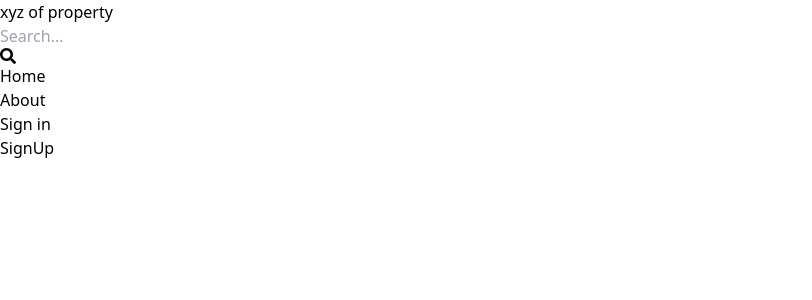
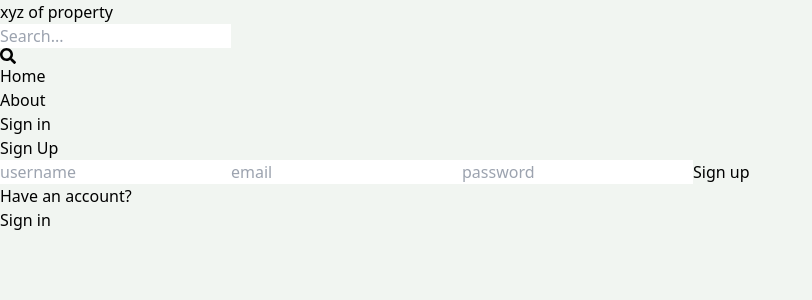
Before and after one commit to tushar122623/Dream-Properties, a React (Vite) app in the folder client/: page /sign-up in a window 1280 px wide. Shown: the top 300 px of the page, without its empty margins (0-812 px from the left). Built offline with nearby package versions, Linux system fonts and the light colour scheme.

Commit message:
complete sign up page ui

```diff
--- a/client/src/index.css
+++ b/client/src/index.css
@@ -1,3 +1,7 @@
 @tailwind base;
 @tailwind components;
 @tailwind utilities;
+
+body{
+    background-color: rgb(241, 245, 241);
+}
--- a/client/src/pages/SignUp.jsx
+++ b/client/src/pages/SignUp.jsx
@@ -1,9 +1,26 @@
-import React from 'react'
+//import React from 'react'
+import { Link } from 'react-router-dom';
 
 export default function SignUp() {
   return (
-    <div>
-      SignUp
+    <div className='p-3 max-w-lg mx-auto'>
+      <h1 className='text-3xl text-center font-semibold my-7'>Sign Up</h1>
+      <form className='flex flex-col gap-4'>
+        <input type='text' placeholder='username' className='border p-3 rounded-lg'
+         id='username'/>
+         <input type='email' placeholder='email' className='border p-3 rounded-lg'
+         id='email'/>
+         <input type='password' placeholder='password' className='border p-3 rounded-lg'
+         id='password'/>
+         <button className='bg-slate-700 text-white p-3 rounded-lg
+          uppercase hover:opacity-95 disabled:opacity-80'>Sign up</button>
+      </form>
+      <div className='flex gap-2 mt-5'>
+        <p>Have an account?</p>
+        <Link to={"/sign-in"}>
+          <span className='text-blue-700'>Sign in</span>
+        </Link>
+      </div>
     </div>
   )
 }
```
